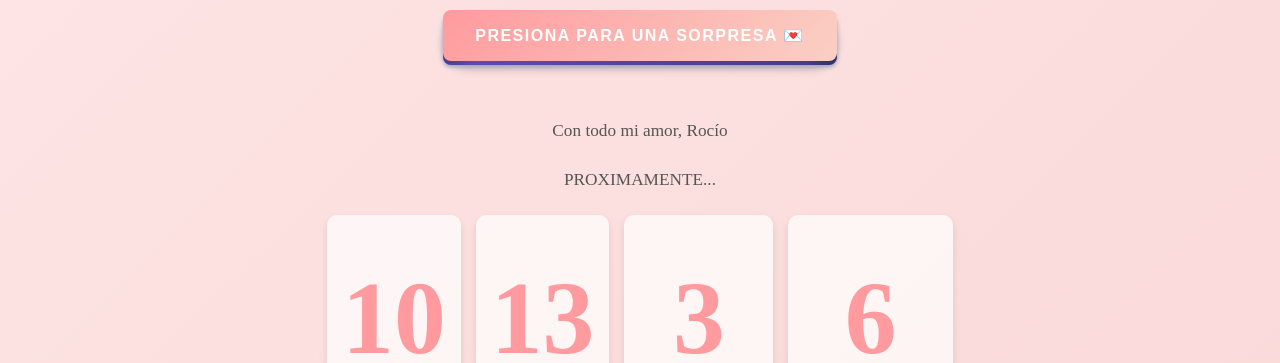
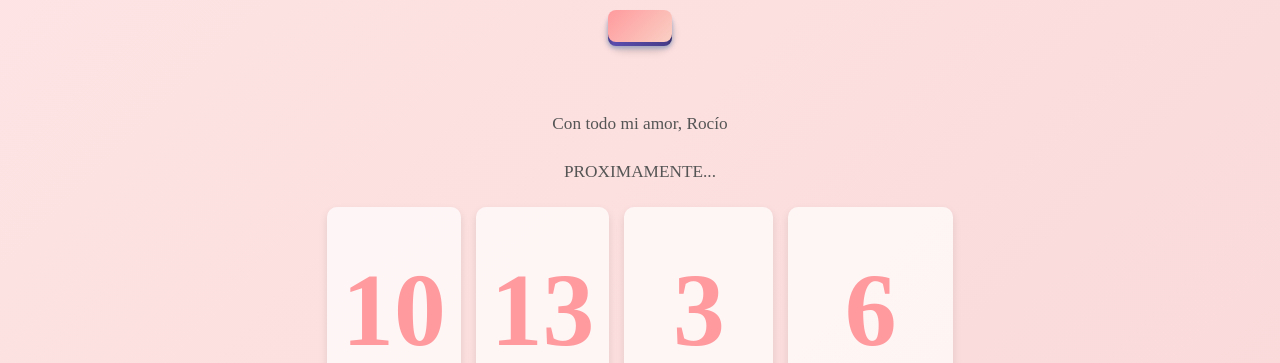
Before and after one commit to Jorgge22/lucky, a plain HTML site: page sorpresa/index.html in a window 1280 px wide. Shown: the part 737-1100 px from the top of the page. Drawn offline with Linux system fonts and the light colour scheme.

```diff
--- a/sorpresa/index.html
+++ b/sorpresa/index.html
@@ -33,7 +33,7 @@
             <button class="pushable" id="btn-surprise">
                 <span class="shadow"></span>
                 <span class="edge"></span>
-                <span class="front">Presiona para una sorpresa 💌</span>
+                <span class="front"></span>
             </button>
         </section>
     </main>
```
